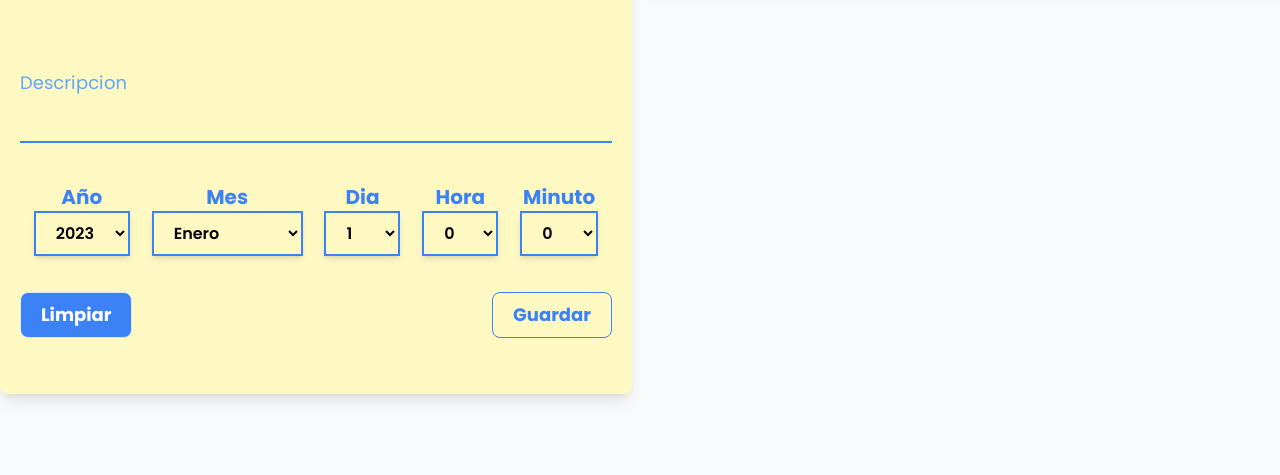
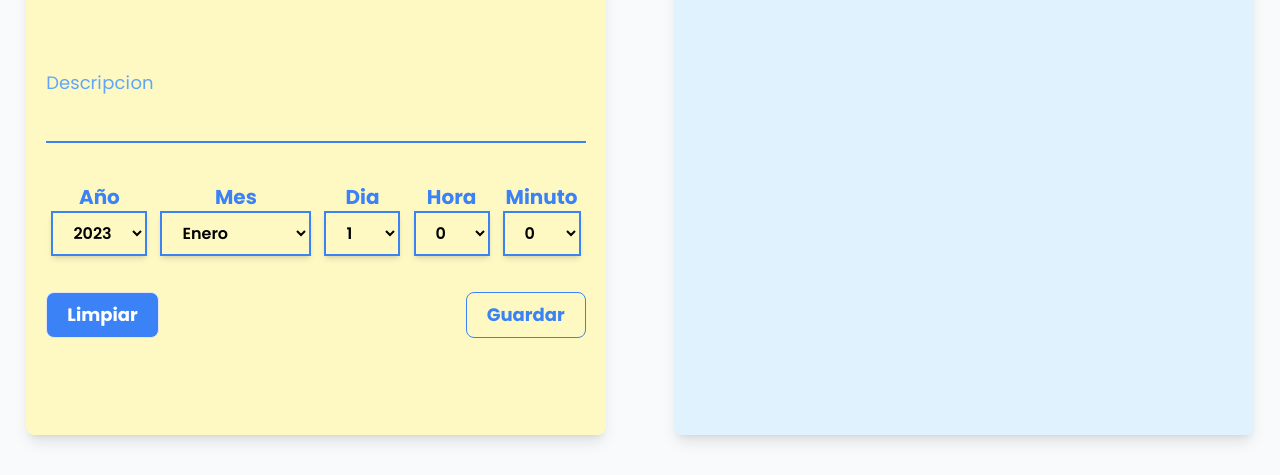
Before and after one commit to ChechaWebDesigner/Task-List, a plain HTML site: page index.html in a window 1280 px wide. Shown: the part 606-1081 px from the top of the page. Before the commit the page ends 1040 px from the top, so only its background shows below. Drawn offline with Linux system fonts and the light colour scheme.

Commit message:
Add files via upload

```diff
--- a/index.html
+++ b/index.html
@@ -26,9 +26,10 @@
         </div>
     </section>
 
-    <section class="container mx-auto flex flex-col justify-evenly items-center my-10 lg:w-full lg:flex-row lg:items-start lg:gap-4">
-        <form action="#" method="post" class="py-10 px-5 shadow-lg bg-yellow-100 w-11/12 rounded-lg"
-            id="frmTask">
+    <section
+        class="container mx-auto grid grid-cols-1 justify-items-center items-center my-10 lg:w-full lg:grid-cols-2 lg:items-start lg:gap-4">
+        <form action="#" method="post"
+            class="col-span-1 py-10 px-5 shadow-lg bg-yellow-100 w-11/12 rounded-lg lg:min-h-[38rem]" id="frmTask">
             <h2 class="text-blue-500 title-tasks" id="title-task">Nueva Tarea</h2>
 
             <div class="name pt-4">
@@ -47,8 +48,8 @@
 
             <div class="description pt-4">
                 <div class="form-control relative mb-10 w-full">
-                    <textarea required name="txtDescriptionTask" id="txtDescriptionTask" class="resize-none group input-task"
-                        maxlength="100"></textarea>
+                    <textarea required name="txtDescriptionTask" id="txtDescriptionTask"
+                        class="resize-none group input-task" maxlength="100"></textarea>
                     <label class="container-letters">
                         <span style="transition-delay:0ms" class="letter-input">D</span><span
                             style="transition-delay:50ms" class="letter-input">e</span><span
@@ -103,47 +104,18 @@
                 <input type="reset"
                     class="btn-base bg-blue-500 text-white px-5 py-2 hover:bg-transparent hover:border-blue-500 hover:text-blue-500"
                     value="Limpiar">
-                    <button class="btn-base btn-changes hidden" id="btnModificar">Modificar</button>
-                <input type="submit"
-                    class="btn-base btn-changes"
-                    value="Guardar" id="btnGuardar">
+                <button class="btn-base btn-changes hidden" id="btnModificar">Modificar</button>
+                <input type="submit" class="btn-base btn-changes" value="Guardar" id="btnGuardar">
             </div>
 
         </form>
 
-        <article class="tasks mt-10 py-10 px-5 shadow-lg bg-sky-100 w-11/12 rounded-lg lg:mt-0">
+        <article
+            class="tasks col-span-1 h-full mt-10 py-10 px-5 shadow-lg bg-sky-100 w-11/12 rounded-lg lg:mt-0 overflow-y-auto lg:max-h-[38rem]">
             <h2 class="title-tasks text-orange-400">Tareas</h2>
             <div class="container-tasks">
-
-
-                <!-- <div class="task-element flex justify-between flex-wrap mt-3">
-
-                    <div class="">
-                        <button class="text-lg mr-5 btnEye" id="">
-                            <i class="fa-solid fa-eye"></i>
-                        </button>
-                        <span class="name-task">Nombre Tarea</span>
-                    </div>
-
-                    <div class="options-task flex gap-x-4">
-                        <button class="text-blue-600 btnPencil">
-                            <i class="fa-solid fa-pen"></i>
-                        </button>
-                        <button class="text-green-600 btnUpdate hidden">
-                            <i class="fa-solid fa-check"></i>
-                        </button>
-                        <button class="text-red-600">
-                            <i class="fa-solid fa-trash"></i>
-                        </button>
-                    </div>
-
-                    <div class="w-full mt-4 hidden element-description absolute -top-full z-10 opacity-0">
-                        Lorem ipsum dolor sit amet consectetur, adipisicing elit. Magni error excepturi fuga ipsum
-                        accusamus impedit perferendis amet ab accusantium, ipsa nemo doloribus labore ratione
-                        voluptatibus fugit aliquid itaque eveniet cupiditate.
-                    </div>
-
-                </div> -->
+                <!-- Este Loader desaparece cuando se cargan las tareas -->
+                <img src="./images/loader.svg" alt="loader" class="block mx-auto">
             </div>
         </article>
     </section>
--- a/js/task.js
+++ b/js/task.js
@@ -62,16 +62,15 @@ document.addEventListener("DOMContentLoaded", (e) => {
     reader.addEventListener("success", (e) => {
       if (!e.target.result) {
         const containerTask = document.querySelector(".container-tasks");
+        containerTask.innerHTML = "";
         if (index === 0) {
           const msgTask = document.createElement("h3");
           msgTask.classList.add("text-xl", "font-semibold", "text-center");
           msgTask.textContent = "No hay tareas";
           containerTask.appendChild(msgTask);
         } else {
-          containerTask.innerHTML = "";
+          containerTask.appendChild(fragmentTasks);
         }
-
-        containerTask.appendChild(fragmentTasks);
       } else {
         /* Datos */
         const name = e.target.result.value.name;
```
Also changed, not shown: css/main.css, images/loader.svg (added).
